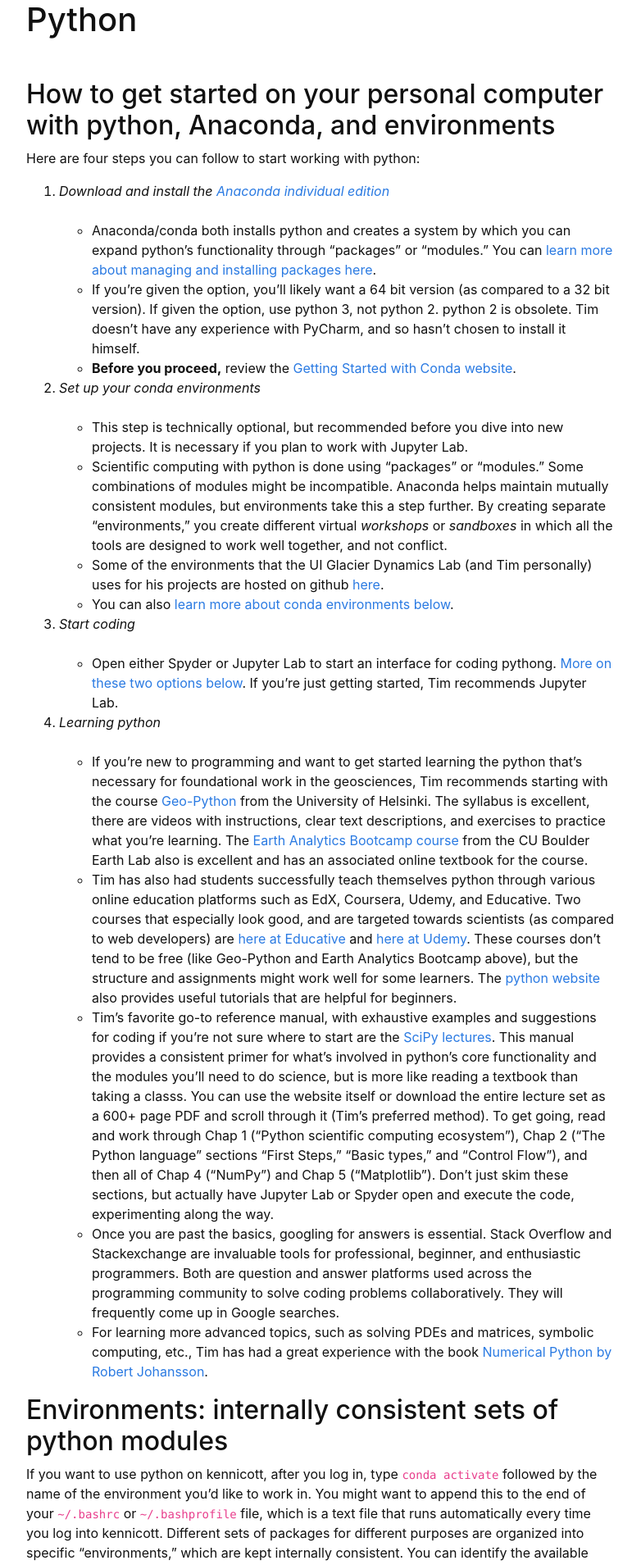
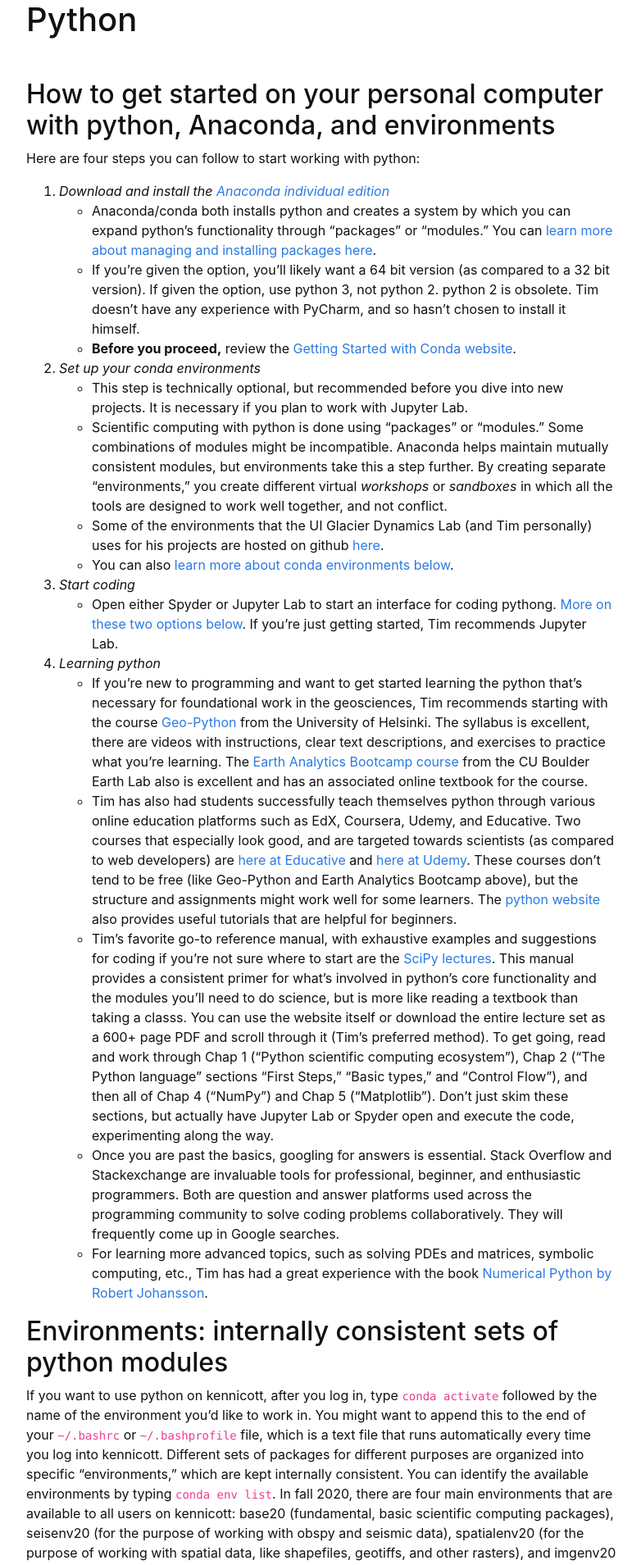
Before and after one commit to yoramterleth/uiglaciology, a Jekyll site: the page built from content/3-code.md, in a window 1280 px wide. Shown: the part 406-2315 px from the top of the page at 82% size, without its empty margins (248-1030 px from the left). Built offline with Jekyll 4.4.1, drawn with Linux system fonts in a browser that asks for light colours.

Commit message:
Update 3-code.md

```diff
--- a/content/3-code.md
+++ b/content/3-code.md
@@ -19,22 +19,22 @@ A table of contents for this page includes:
 
 ## How to get started on your personal computer with python, Anaconda, and environments
 Here are four steps you can follow to start working with python:
-1. _Download and install the [Anaconda individual edition](https://docs.anaconda.com/anaconda/install/)_<br/><br/>
+1. _Download and install the [Anaconda individual edition](https://docs.anaconda.com/anaconda/install/)_<br/>
     - Anaconda/conda both installs python and creates a system by which you can expand python's functionality through "packages" or "modules." You can [learn more about managing and installing packages here](https://docs.conda.io/projects/conda/en/latest/user-guide/tasks/manage-pkgs.html#).<br/>
     - If you're given the option, you'll likely want a 64 bit version (as compared to a 32 bit version). If given the option, use python 3, not python 2. python 2 is obsolete. Tim doesn't have any experience with PyCharm, and so hasn't chosen to install it himself.<br/>
     - **Before you proceed,** review the [Getting Started with Conda website](https://docs.conda.io/projects/conda/en/latest/user-guide/getting-started.html).<br/>
 
 
-2. _Set up your conda environments_<br/><br/>
+2. _Set up your conda environments_<br/>
     - This step is technically optional, but recommended before you dive into new projects.  It is necessary if you plan to work with Jupyter Lab.<br/>
     - Scientific computing with python is done using "packages" or "modules."  Some combinations of modules might be incompatible.  Anaconda helps maintain mutually consistent modules, but environments take this a step further.  By creating separate "environments," you create different virtual _workshops_ or _sandboxes_ in which all the tools are designed to work well together, and not conflict.<br/>
     - Some of the environments that the UI Glacier Dynamics Lab (and Tim personally) uses for his projects are hosted on github [here](https://github.com/tbartholomaus/conda_envs).<br/>
     - You can also [learn more about conda environments below](https://github.com/tbartholomaus/uiglaciology/blob/master/content/3-code.md#environments-internally-consistent-sets-of-python-modules).<br/>
 
-3. _Start coding_<br/><br/>
+3. _Start coding_<br/>
     - Open either Spyder or Jupyter Lab to start an interface for coding pythong. [More on these two options below](https://github.com/tbartholomaus/uiglaciology/blob/master/content/3-code.md#preferred-python-interface). If you're just getting started, Tim recommends Jupyter Lab.<br/>
 
-4. _Learning python_<br/><br/>
+4. _Learning python_<br/>
     - If you're new to programming and want to get started learning the python that's necessary for foundational work in the geosciences, Tim recommends starting with the course [Geo-Python](https://geo-python.github.io) from the University of Helsinki.  The syllabus is excellent, there are videos with instructions, clear text descriptions, and exercises to practice what you're learning. The [Earth Analytics Bootcamp course](https://www.earthdatascience.org/courses/earth-analytics-bootcamp/) from the CU Boulder Earth Lab also is excellent and has an associated online textbook for the course.<br/>
     - Tim has also had students successfully teach themselves python through various online education platforms such as EdX, Coursera, Udemy, and Educative.  Two courses that especially look good, and are targeted towards scientists (as compared to web developers) are [here at Educative](https://www.educative.io/courses/python-for-scientists-and-engineers) and [here at Udemy](https://www.udemy.com/course/python-for-data-science-and-machine-learning-bootcamp).  These courses don't tend to be free (like Geo-Python and Earth Analytics Bootcamp above), but the structure and assignments might work well for some learners. The [python website](https://wiki.python.org/moin/BeginnersGuide) also provides useful tutorials that are helpful for beginners. <br/>
     - Tim's favorite go-to reference manual, with exhaustive examples and suggestions for coding if you're not sure where to start are the [SciPy lectures](https://scipy-lectures.org/). This manual provides a consistent primer for what's involved in python's core functionality and the modules you'll need to do science, but is more like reading a textbook than taking a classs.  You can use the website itself or download the entire lecture set as a 600+ page PDF and scroll through it (Tim's preferred method).  To get going, read and work through Chap 1 ("Python scientific computing ecosystem"), Chap 2 ("The Python language" sections "First Steps," "Basic types," and "Control Flow"), and then all of Chap 4 ("NumPy") and Chap 5 ("Matplotlib"). Don't just skim these sections, but actually have Jupyter Lab or Spyder open and execute the code, experimenting along the way.<br/>
```
